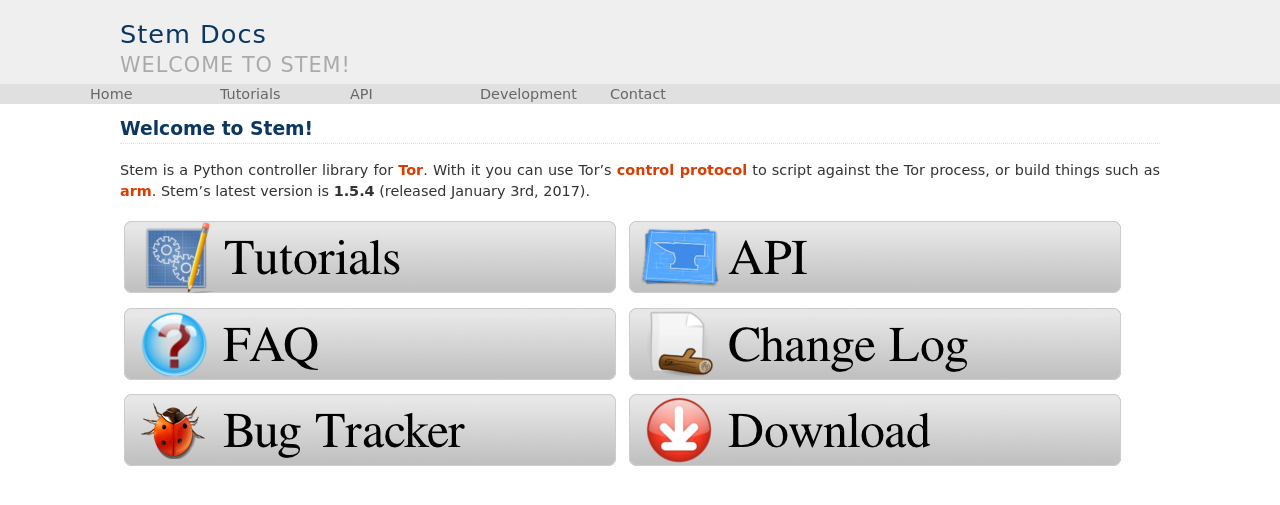
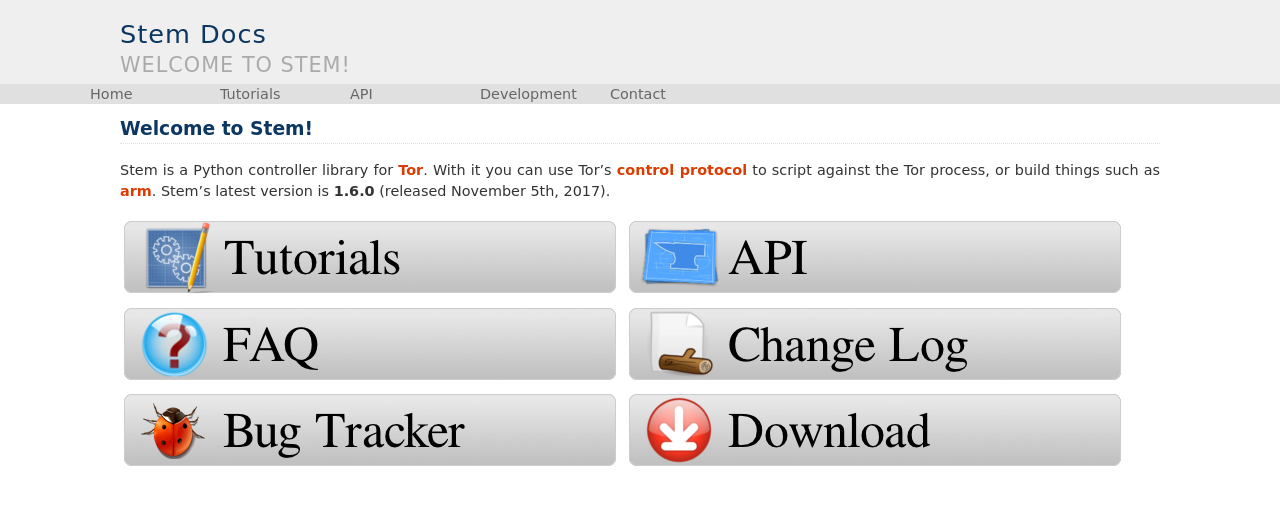
Before and after one commit to torproject/stem, a Sphinx documentation site: the page built from docs/index.rst, in a window 1280 px wide. Shown: the top 505 px of the page. Built offline with Sphinx 7.4.7, drawn with Linux system fonts in a browser that asks for light colours.

Commit message:
Stem release 1.6.0

```diff
--- a/docs/index.rst
+++ b/docs/index.rst
@@ -1,7 +1,7 @@
 Welcome to Stem!
 ================
 
-Stem is a Python controller library for `Tor <https://www.torproject.org/>`_. With it you can use Tor's `control protocol <https://gitweb.torproject.org/torspec.git/tree/control-spec.txt>`_ to script against the Tor process, or build things such as `arm <https://www.atagar.com/arm/>`_. Stem's latest version is **1.5.4** (released January 3rd, 2017).
+Stem is a Python controller library for `Tor <https://www.torproject.org/>`_. With it you can use Tor's `control protocol <https://gitweb.torproject.org/torspec.git/tree/control-spec.txt>`_ to script against the Tor process, or build things such as `arm <https://www.atagar.com/arm/>`_. Stem's latest version is **1.6.0** (released November 5th, 2017).
 
 .. Main Stem Logo
    Source: http://www.wpclipart.com/plants/assorted/P/plant_stem.png.html
--- a/stem/__init__.py
+++ b/stem/__init__.py
@@ -478,7 +478,7 @@
 
 import stem.util.enum
 
-__version__ = '1.5.4-dev'
+__version__ = '1.6.0'
 __author__ = 'Damian Johnson'
 __contact__ = 'atagar@torproject.org'
 __url__ = 'https://stem.torproject.org/'
```
